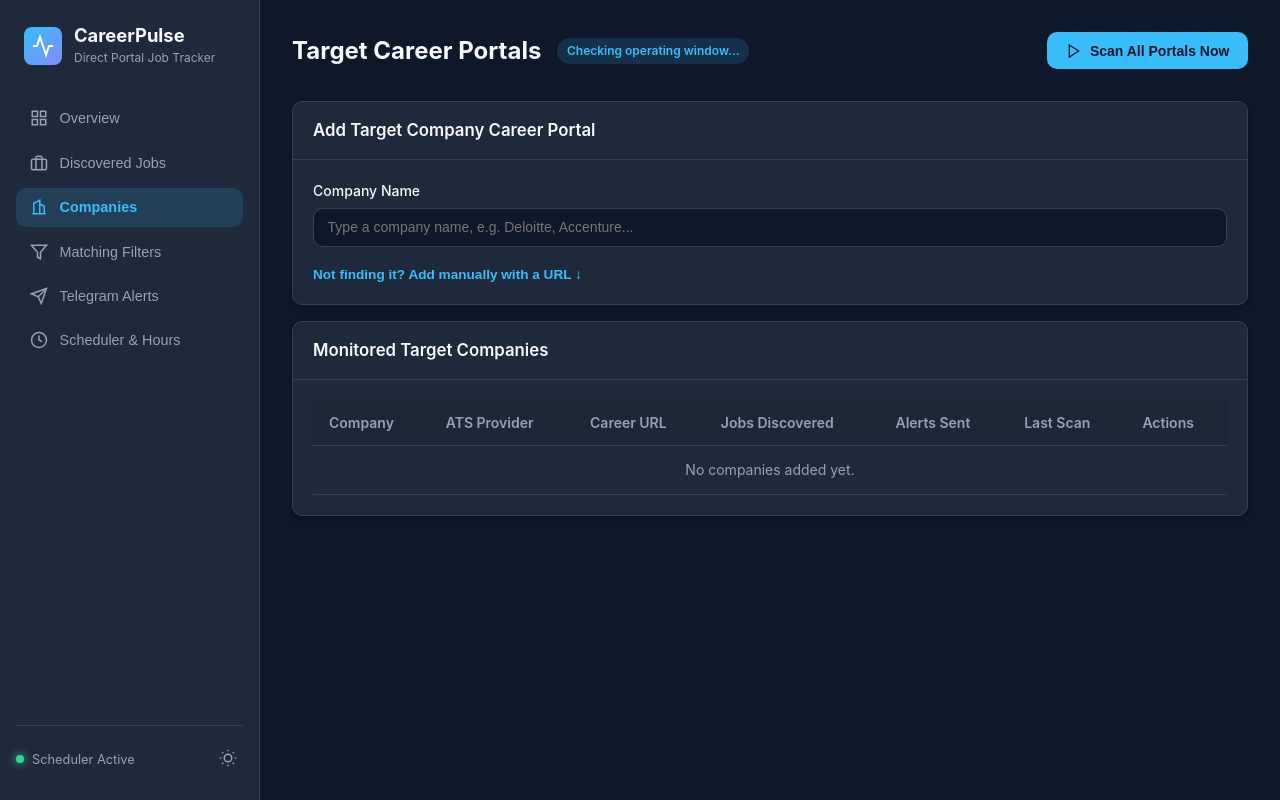
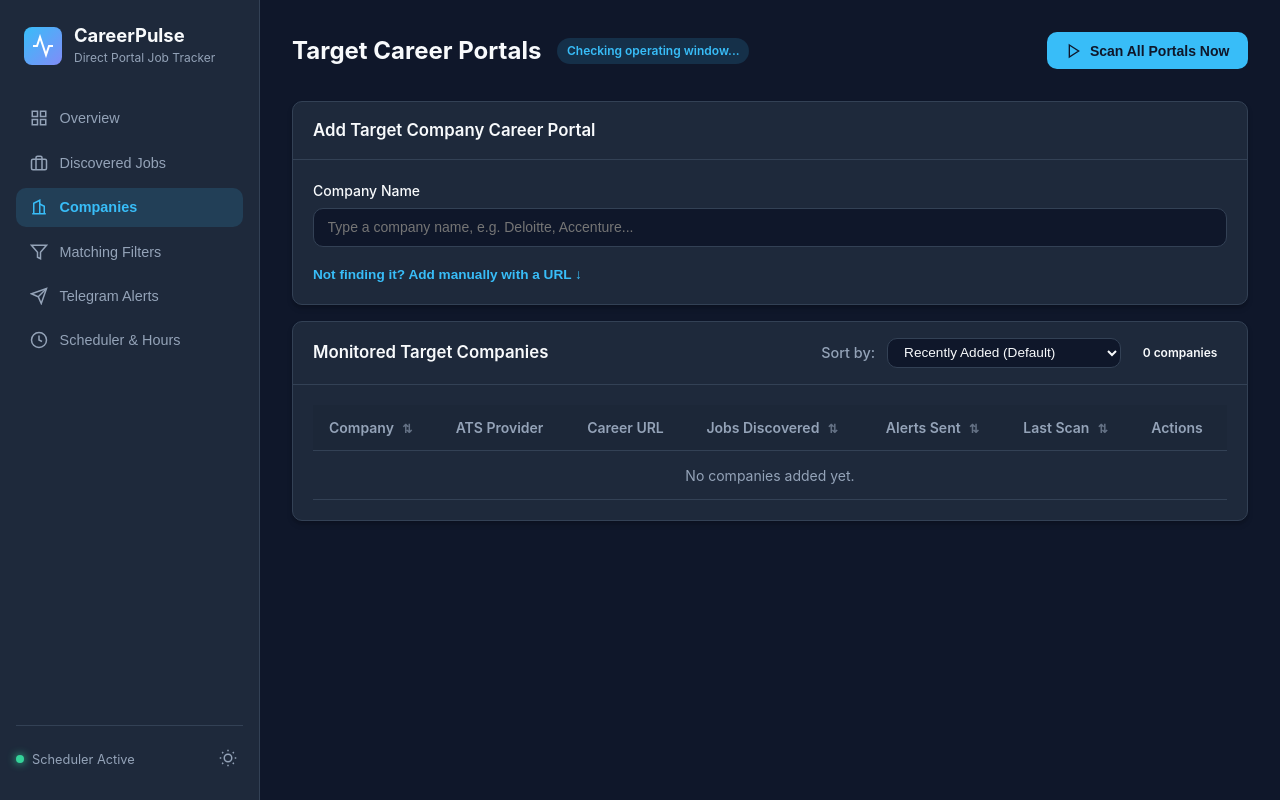
Before and after one commit to RdeepGhosh-2003/JOB-SCRAPPER, a FastAPI app: page / in a window 1280 px wide, after a click on "Manage Portals →". Run offline with FastAPI, Linux system fonts and the light colour scheme; parts of the project's set-up code (start-up, migrations or seed data) failed here and were passed over.

Commit message:
feat(companies): add sort by dropdown and clickable table headers to monitored companies

```diff
--- a/src/career_pulse/web/routes/companies.py
+++ b/src/career_pulse/web/routes/companies.py
@@ -130,9 +130,9 @@ async def get_company_registry(q: str = Query(default="")) -> List[Dict[str, Any
         enriched.append(c_copy)
 
     if not query:
-        # For default (empty query), exclude already added companies so they don't clutter suggestions
-        unadded = [c for c in enriched if not c.get("already_added")]
-        return unadded[:10] if unadded else enriched[:10]
+        # Prioritize unadded companies first so they appear at top of suggestions, filling up to 10
+        sorted_by_unadded = sorted(enriched, key=lambda c: 1 if c.get("already_added") else 0)
+        return sorted_by_unadded[:10]
 
     matches = [c for c in enriched if query in c.get("name", "").lower()]
     return matches[:8]
--- a/src/career_pulse/web/static/app.css
+++ b/src/career_pulse/web/static/app.css
@@ -399,6 +399,25 @@ body {
     background-color: var(--bg-surface-hover);
 }
 
+.sortable-th {
+    cursor: pointer;
+    user-select: none;
+    transition: color 0.15s ease, background-color 0.15s ease;
+}
+
+.sortable-th:hover {
+    color: var(--primary);
+    background-color: var(--bg-surface-hover);
+}
+
+.sort-icon {
+    font-size: 0.75rem;
+    margin-left: 0.3rem;
+    opacity: 0.6;
+    display: inline-block;
+    vertical-align: middle;
+}
+
 /* Forms */
 .form-layout {
     display: flex;
--- a/src/career_pulse/web/static/app.js
+++ b/src/career_pulse/web/static/app.js
@@ -196,23 +196,63 @@ async function loadJobs() {
 }
 
 // COMPANIES TAB
-async function loadCompanies() {
-    try {
-        const companies = await fetch("/api/companies").then(r => r.json());
+let cachedCompanies = [];
+
+function sortCompanies(companies, sortBy) {
+    const list = [...companies];
+    switch (sortBy) {
+        case "name_asc":
+            return list.sort((a, b) => (a.name || "").localeCompare(b.name || "", undefined, { sensitivity: "base" }));
+        case "name_desc":
+            return list.sort((a, b) => (b.name || "").localeCompare(a.name || "", undefined, { sensitivity: "base" }));
+        case "jobs_desc":
+            return list.sort((a, b) => (b.job_count || 0) - (a.job_count || 0));
+        case "jobs_asc":
+            return list.sort((a, b) => (a.job_count || 0) - (b.job_count || 0));
+        case "alerts_desc":
+            return list.sort((a, b) => (b.alerts_count || 0) - (a.alerts_count || 0));
+        case "alerts_asc":
+            return list.sort((a, b) => (a.alerts_count || 0) - (b.alerts_count || 0));
+        case "last_scan_desc":
+            return list.sort((a, b) => {
+                const timeA = a.last_scanned_at ? new Date(a.last_scanned_at).getTime() : 0;
+                const timeB = b.last_scanned_at ? new Date(b.last_scanned_at).getTime() : 0;
+                return timeB - timeA;
+            });
+        case "last_scan_asc":
+            return list.sort((a, b) => {
+                const timeA = a.last_scanned_at ? new Date(a.last_scanned_at).getTime() : 0;
+                const timeB = b.last_scanned_at ? new Date(b.last_scanned_at).getTime() : 0;
+                return timeA - timeB;
+            });
+        case "recent":
+        default:
+            return list.sort((a, b) => {
+                const timeA = a.created_at ? new Date(a.created_at).getTime() : (a.id || 0);
+                const timeB = b.created_at ? new Date(b.created_at).getTime() : (b.id || 0);
+                return timeB - timeA;
+            });
+    }
+}
+
+function renderCompaniesTable() {
     const tbody = document.getElementById("companies-table-body");
-        const select = document.getElementById("job-company-filter");
+    const countBadge = document.getElementById("companies-count-badge");
+    const sortSelect = document.getElementById("company-sort-by");
+    const sortBy = sortSelect ? sortSelect.value : "recent";
 
-        // Populate dropdown
-        select.innerHTML = `<option value="">All Companies</option>` + companies.map(c => `
-            <option value="${c.id}">${escapeHtml(c.name)}</option>
-        `).join("");
+    if (countBadge) {
+        countBadge.textContent = `${cachedCompanies.length} ${cachedCompanies.length === 1 ? 'company' : 'companies'}`;
+    }
 
-        if (!companies || companies.length === 0) {
+    if (!cachedCompanies || cachedCompanies.length === 0) {
         tbody.innerHTML = `<tr><td colspan="7" class="text-center text-muted">No target companies added yet.</td></tr>`;
         return;
     }
 
-        tbody.innerHTML = companies.map(c => `
+    const sorted = sortCompanies(cachedCompanies, sortBy);
+
+    tbody.innerHTML = sorted.map(c => `
         <tr>
             <td><strong>${escapeHtml(c.name)}</strong></td>
             <td><span class="badge badge-info">${escapeHtml(c.ats_provider)}</span></td>
@@ -226,6 +266,22 @@ async function loadCompanies() {
             </td>
         </tr>
     `).join("");
+}
+
+async function loadCompanies() {
+    try {
+        const companies = await fetch("/api/companies").then(r => r.json());
+        cachedCompanies = Array.isArray(companies) ? companies : [];
+
+        // Populate dropdown on jobs tab
+        const select = document.getElementById("job-company-filter");
+        if (select) {
+            select.innerHTML = `<option value="">All Companies</option>` + cachedCompanies.map(c => `
+                <option value="${c.id}">${escapeHtml(c.name)}</option>
+            `).join("");
+        }
+
+        renderCompaniesTable();
     } catch (e) {
         console.error("Error loading companies:", e);
     }
@@ -660,6 +716,37 @@ function setupEventHandlers() {
     document.getElementById("job-company-filter").addEventListener("change", loadJobs);
     document.getElementById("job-remote-only").addEventListener("change", loadJobs);
 
+    // Company sort dropdown & table header sorting
+    const companySortSelect = document.getElementById("company-sort-by");
+    if (companySortSelect) {
+        companySortSelect.addEventListener("change", () => {
+            renderCompaniesTable();
+        });
+    }
+
+    document.querySelectorAll(".sortable-th").forEach(th => {
+        th.addEventListener("click", () => {
+            const field = th.dataset.sort;
+            if (!companySortSelect) return;
+
+            const current = companySortSelect.value;
+            let nextSort = "recent";
+
+            if (field === "name") {
+                nextSort = current === "name_asc" ? "name_desc" : "name_asc";
+            } else if (field === "jobs") {
+                nextSort = current === "jobs_desc" ? "jobs_asc" : "jobs_desc";
+            } else if (field === "alerts") {
+                nextSort = current === "alerts_desc" ? "alerts_asc" : "alerts_desc";
+            } else if (field === "last_scan") {
+                nextSort = current === "last_scan_desc" ? "last_scan_asc" : "last_scan_desc";
+            }
+
+            companySortSelect.value = nextSort;
+            renderCompaniesTable();
+        });
+    });
+
     // Save buttons
     document.getElementById("btn-save-filters").addEventListener("click", saveFilters);
     document.getElementById("btn-save-telegram").addEventListener("click", saveTelegram);
--- a/src/career_pulse/web/templates/index.html
+++ b/src/career_pulse/web/templates/index.html
@@ -4,7 +4,7 @@
     <meta charset="UTF-8">
     <meta name="viewport" content="width=device-width, initial-scale=1.0">
     <title>CareerPulse — Local Career Portal Job Tracker</title>
-    <link rel="stylesheet" href="/static/app.css?v=4">
+    <link rel="stylesheet" href="/static/app.css?v=5">
 </head>
 <body>
     <div class="app-layout">
@@ -247,19 +247,31 @@
                 </div>
 
                 <div class="card">
-                    <div class="card-header">
+                    <div class="card-header flex-between">
                         <h3>Monitored Target Companies</h3>
+                        <div class="flex-gap" style="align-items: center;">
+                            <label for="company-sort-by" class="text-sm text-muted">Sort by:</label>
+                            <select id="company-sort-by" class="form-select" style="width: auto; padding: 0.35rem 0.75rem; font-size: 0.85rem;">
+                                <option value="recent">Recently Added (Default)</option>
+                                <option value="name_asc">Company Name (A → Z)</option>
+                                <option value="name_desc">Company Name (Z → A)</option>
+                                <option value="jobs_desc">Jobs Discovered (High → Low)</option>
+                                <option value="alerts_desc">Alerts Sent (High → Low)</option>
+                                <option value="last_scan_desc">Last Scan (Most Recent)</option>
+                            </select>
+                            <span id="companies-count-badge" class="badge">0 companies</span>
+                        </div>
                     </div>
                     <div class="card-body">
                         <table class="data-table">
                             <thead>
                                 <tr>
-                                    <th>Company</th>
+                                    <th class="sortable-th" data-sort="name" title="Click to sort by Name">Company <span class="sort-icon">⇅</span></th>
                                     <th>ATS Provider</th>
                                     <th>Career URL</th>
-                                    <th>Jobs Discovered</th>
-                                    <th>Alerts Sent</th>
-                                    <th>Last Scan</th>
+                                    <th class="sortable-th" data-sort="jobs" title="Click to sort by Jobs Discovered">Jobs Discovered <span class="sort-icon">⇅</span></th>
+                                    <th class="sortable-th" data-sort="alerts" title="Click to sort by Alerts Sent">Alerts Sent <span class="sort-icon">⇅</span></th>
+                                    <th class="sortable-th" data-sort="last_scan" title="Click to sort by Last Scan">Last Scan <span class="sort-icon">⇅</span></th>
                                     <th>Actions</th>
                                 </tr>
                             </thead>
@@ -425,6 +437,6 @@
         </main>
     </div>
 
-    <script src="/static/app.js?v=4"></script>
+    <script src="/static/app.js?v=5"></script>
 </body>
 </html>
```
Lines whose indentation alone changed are shown as unchanged.
